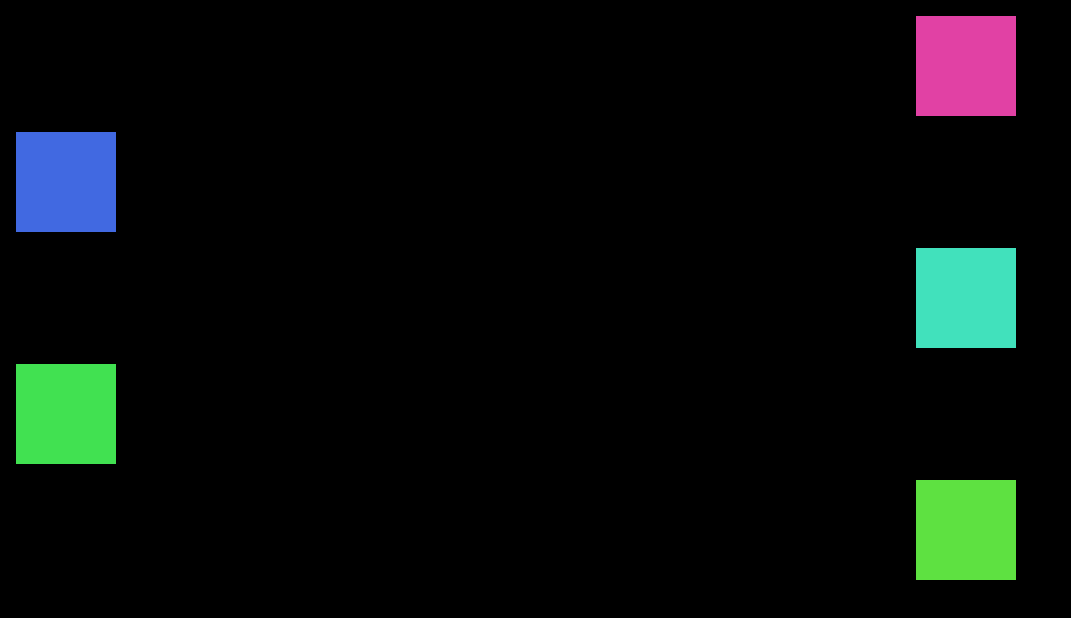
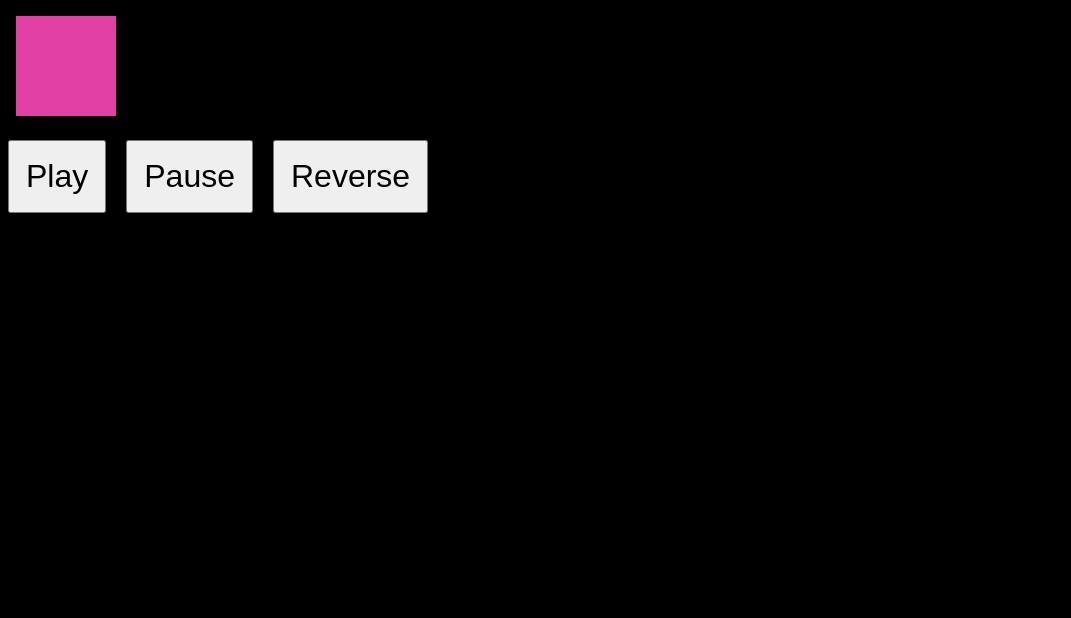
Before and after one commit to amitgith/GSAP-Learning, a website built with Vite: page index.html in a window 1280 px wide. Shown: the whole page, without its empty margins (0-1071 px from the left). Built offline with nearby package versions, Linux system fonts and the light colour scheme.

Commit message:
Practice — Part 2

```diff
--- a/index.html
+++ b/index.html
@@ -9,10 +9,20 @@
   <body>
     <div id="app">
       <div class="box box1"></div>
-      <div class="box box2"></div>
+      <button id="play">Play</button>
+      <button id="pause">Pause</button>
+      <button id="reverse">Reverse</button>
+      <!-- <div class="box box2"></div>
       <div class="box box3"></div>
       <div class="box box4"></div>
       <div class="box box5"></div>
+      <div class="box box6"></div>
+      <div class="box box7"></div>
+      <div class="box box8"></div>
+      <div class="box box9"></div>
+      <div class="box box10"></div>
+      <div class="box box11"></div>
+      <div class="box box12"></div> -->
       <!-- <button class="btn btn--scale">Scale</button>
       <button class="btn btn--glow">Glow</button>
       <button class="btn btn--wiggle">Wiggle</button> -->
--- a/src/main.js
+++ b/src/main.js
@@ -118,121 +118,205 @@ import { gsap } from "gsap";
 //       });
 //     });
 
-//     btn.addEventListener("mouseleave", () => {
-//       gsap.to(btn, {
-//         boxShadow: "0 0 0px rgba(0, 150, 255, 0)",
-//         duration: 0.3,
-//         ease: "power2.in",
-//       });
-//     });
-//   }
+// //     btn.addEventListener("mouseleave", () => {
+// //       gsap.to(btn, {
+// //         boxShadow: "0 0 0px rgba(0, 150, 255, 0)",
+// //         duration: 0.3,
+// //         ease: "power2.in",
+// //       });
+// //     });
+// //   }
 
-//   if (btn.classList.contains("btn--wiggle")) {
-//     btn.addEventListener("mouseenter", () => {
-//       gsap.to(btn, {
-//         rotation: 8,
-//         duration: 0.1,
-//         repeat: 3,
-//         yoyo: true,
-//         ease: "power1.inOut",
-//       });
-//     });
+// //   if (btn.classList.contains("btn--wiggle")) {
+// //     btn.addEventListener("mouseenter", () => {
+// //       gsap.to(btn, {
+// //         rotation: 8,
+// //         duration: 0.1,
+// //         repeat: 3,
+// //         yoyo: true,
+// //         ease: "power1.inOut",
+// //       });
+// //     });
 
-//     btn.addEventListener("mouseleave", () => {
-//       gsap.to(btn, {
-//         rotation: 0,
-//         duration: 0.2,
-//         ease: "power2.out",
-//       });
-//     });
-//   }
+// //     btn.addEventListener("mouseleave", () => {
+// //       gsap.to(btn, {
+// //         rotation: 0,
+// //         duration: 0.2,
+// //         ease: "power2.out",
+// //       });
+// //     });
+// //   }
+// // });
+
+// // import { CustomEase } from "gsap/CustomEase";
+// // gsap.registerPlugin(CustomEase);
+
+// // CustomEase.create(
+// //   "myEase",
+// //   "M0,0 C0.126,0.382 0.282,0.674 0.44,0.822 0.632,1.002 0.818,1 1,1",
+// // );
+// // gsap.to(".box", { x: 300, ease: "myEase" });
+
+// // gsap.to(".box", {
+// //   y: 50,
+// //   duration: 1.5,
+// //   delay: 2,
+// //   ease: "power1.out",
+// //   // stagger: 1.4,
+// //   // stagger: -1.4,
+// //   stagger: {
+// //     each: 0.4,
+// //     // from: "center",
+// //     // from: "edges",
+// //     // from: "end",
+// //     // from: "random",
+// //     // from: "start",
+// //     // from: "4", //index
+// //     grid: "auto",
+// //   },
+// // });
+
+// const tl = gsap.timeline({ paused: true });
+// tl.to(
+//   ".box1",
+//   {
+//     x: 900,
+//     duration: 1,
+//     delay: 2,
+//     ease: "power3.out",
+//   },
+//   "amit",
+// )
+//   .to(
+//     ".box2",
+//     {
+//       x: 900,
+//       duration: 1,
+//       delay: 2,
+//       ease: "power3.out",
+//     },
+//     "<",
+//   )
+//   .to(
+//     ".box3",
+//     {
+//       x: 900,
+//       duration: 1,
+//       delay: 2,
+//       ease: "power3.out",
+//     },
+//     0,
+//   )
+//   .to(
+//     ".box4",
+//     {
+//       x: 900,
+//       duration: 1,
+//       delay: 2,
+//       ease: "power3.out",
+//     },
+//     "-=3",
+//   )
+//   .to(
+//     ".box5",
+//     {
+//       x: 900,
+//       duration: 1,
+//       delay: 2,
+//       ease: "power3.out",
+//     },
+//     "amit",
+//   );
+// setTimeout(() => {
+//   tl.play();
+// }, 4000);
+// setTimeout(() => {
+//   tl.play();
+// }, 4000);
+// setTimeout(() => {
+//   tl.play();
+// }, 4000);
+
+// 🎯 Practice — Part 2
+
+// 1. Build a timeline that animates 3 boxes in sequence, then adjust the second tween to start =0.2 seconds early so they slightly overlap.
+
+// const t1 = gsap.timeline();
+// t1.to(".box1", {
+//   x: 900,
+//   duration: 1,
+//   ease: "power3.out",
+// })
+//   .to(
+//     ".box2",
+//     {
+//       x: 900,
+//       duration: 0.2,
+//       ease: "power3.out",
+//     },
+//     "-=0.2",
+//   )
+//   .to(".box3", {
+//     x: 900,
+//     duration: 0.2,
+//     ease: "power3.out",
+//   });
+
+// 2. Add a label "reveal" to a timeline, then make a 4th tween start exactly at that label.
+// const t1 = gsap.timeline();
+// t1.to(".box1", { x: 900, duration: 1, ease: "power3.out" })
+//   .to(
+//     ".box2",
+//     {
+//       x: 900,
+//       duration: 1,
+//       ease: "power3.out",
+//     },
+//     "reveal",
+//   )
+//   .to(".box3", { x: 900, duration: 1, ease: "power3.out" })
+//   .to(".box4", { x: 900, duration: 1, ease: "power3.out" }, "reveal");
+
+// 3. Animate 12 grid items (display: grid) with a 2D stagger using grid: "auto", from: "center". Compare it visually to from: "start".
+
+// gsap.to(".box", {
+//   y: 40,
+//   duration: 1,
+//   stagger: {
+//     each: 0.8,
+//     // from: "center",
+//     from: "start",
+//     grid: "auto",
+//   },
+//   ease: "power2.out",
 // });
 
-// import { CustomEase } from "gsap/CustomEase";
-// gsap.registerPlugin(CustomEase);
+// 4. Create an infinitely rotating loader using repeat: -1 and ease: "linear".
+// gsap.to(".box", {
+//   duration: 1,
+//   rotation: 360,
+//   repeat: -1,
+//   ease: "linear",
+// });
+// 5. Build a paused timeline and wire up your own Play / Pause / Reverse buttons that call .play(), .pause(), .reverse().
 
-// CustomEase.create(
-//   "myEase",
-//   "M0,0 C0.126,0.382 0.282,0.674 0.44,0.822 0.632,1.002 0.818,1 1,1",
-// );
-// gsap.to(".box", { x: 300, ease: "myEase" });
-
-// gsap.to(".box", {
-//   y: 50,
-//   duration: 1.5,
-//   delay: 2,
-//   ease: "power1.out",
-//   // stagger: 1.4,
-//   // stagger: -1.4,
-//   stagger: {
-//     each: 0.4,
-//     // from: "center",
-//     // from: "edges",
-//     // from: "end",
-//     // from: "random",
-//     // from: "start",
-//     // from: "4", //index
-//     grid: "auto",
-//   },
+// const tl = gsap.timeline({ paused: true });
+// tl.to(".box", {
+//   duration: 1,
+//   rotation: 360,
+//   repeat: -1,
+//   ease: "linear",
 // });
 
-const tl = gsap.timeline({ paused: true });
-tl.to(
-  ".box1",
-  {
-    x: 900,
-    duration: 1,
-    delay: 2,
-    ease: "power3.out",
-  },
-  "amit",
-)
-  .to(
-    ".box2",
-    {
-      x: 900,
-      duration: 1,
-      delay: 2,
-      ease: "power3.out",
-    },
-    "<",
-  )
-  .to(
-    ".box3",
-    {
-      x: 900,
-      duration: 1,
-      delay: 2,
-      ease: "power3.out",
-    },
-    0,
-  )
-  .to(
-    ".box4",
-    {
-      x: 900,
-      duration: 1,
-      delay: 2,
-      ease: "power3.out",
-    },
-    "-=3",
-  )
-  .to(
-    ".box5",
-    {
-      x: 900,
-      duration: 1,
-      delay: 2,
-      ease: "power3.out",
-    },
-    "amit",
-  );
-setTimeout(() => {
-  tl.play();
-}, 4000);
-setTimeout(() => {
-  tl.play();
-}, 4000);
-setTimeout(() => {
-  tl.play();
-}, 4000);
+// const playBtn = document.querySelector("#play");
+// playBtn.addEventListener("click", () => {
+//   tl.play();
+// });
+
+// document.querySelector("#pause").addEventListener("click", () => {
+//   tl.pause();
+// });
+
+// document.querySelector("#reverse").addEventListener("click", () => {
+//   tl.reverse();
+// });
```
Also changed, not shown: src/Readme.md.
